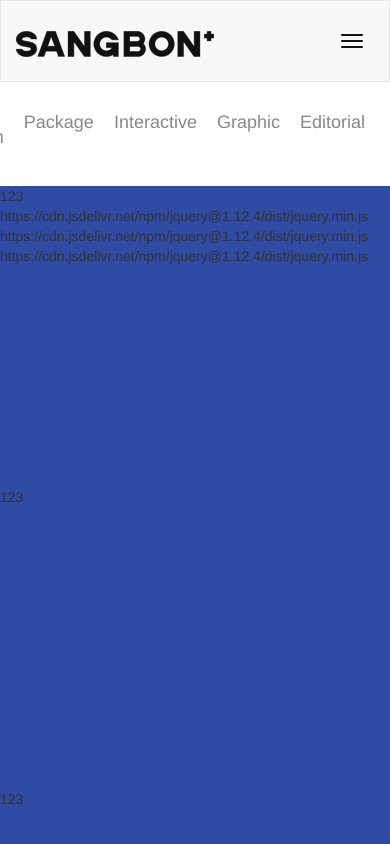
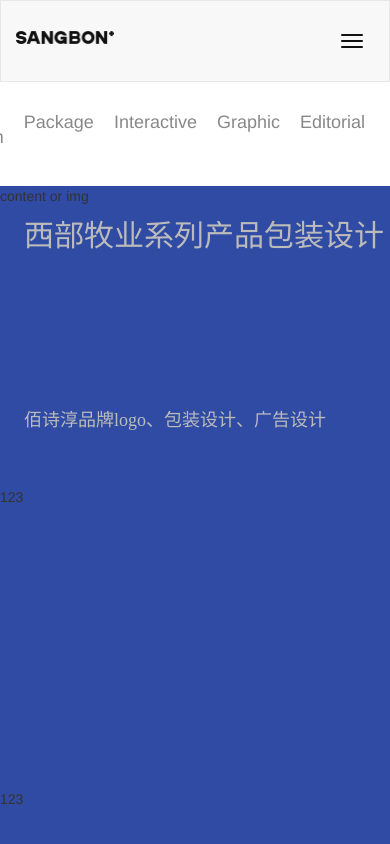
Before and after one commit to owlyme/shangbang, a website built with webpack: page src/html/case.html in a window 390 px wide. Shown: the top 844 px of the page. Built offline with nearby package versions, Linux system fonts and the light colour scheme; files whose address does not match are found by name.

Commit message:
start mobile

```diff
--- a/src/common/common.less
+++ b/src/common/common.less
@@ -114,6 +114,17 @@ a, a:hover{
 	}
 }
 
+
+.logo-pic1{
+	width: 198px;
+	height: 26px;
+}
+
+.logo-pic2{
+	width: 226px;
+	height: 30px;
+}
+
 .footer{
 	padding-top: 65px;
 	min-height: 366px;
@@ -150,3 +161,25 @@ a, a:hover{
 	}
 
 }
+
+@media (max-width: 768px) {
+	body{
+		width: 100vw;
+	}
+	.navbar-brand {
+    float: left;
+    height: 12.78vw;
+    padding: 30px 15px;
+    font-size: 18px;
+    line-height: 20px;
+	}
+	.logo-pic1{
+		width: 25.09vw;
+		height: 3.33vw;
+	}
+
+	.logo-pic2{
+		width: 25.09vw;
+		height: 3.33vw;
+	}
+}
--- a/src/css/case.less
+++ b/src/css/case.less
@@ -20,6 +20,7 @@
 }
 
 .banner-container {
+  position: relative;
   margin: 0px;
   .scale{
     padding-bottom: 77.3%;
@@ -37,6 +38,22 @@
   .banner-item {
     width: 100%;
     background-color: #304ba3;
+  }
+  .text-1 {
+    font-family: SourceHanSansCN-Regular;
+    font-size: 30px;
+    color: #bbbbbb;
+    position: absolute;
+    left: 24px;
+    top: 35px;
+  }
+  .text-2 {
+    font-family: SourceHanSansCN-Light;
+    font-size: 18px;
+    color: #bbbbbb;
+    position: absolute;
+    bottom: 42px;
+    left: 24px;
   }
 }
 
--- a/src/css/index.less
+++ b/src/css/index.less
@@ -24,15 +24,6 @@
 }
 
 
-.logo-pic1{
-	width: 198px;
-	height: 26px;
-}
-
-.logo-pic2{
-	width: 226px;
-	height: 30px;
-}
 
 .carousel{
 	height: 670px;
--- a/src/html/case.html
+++ b/src/html/case.html
@@ -45,7 +45,13 @@
         <div>
             <div class="row banner-container">
               <div class="col-md-4 col-sm-4 padding0">
-                <div class="banner-item scale">123 https://cdn.jsdelivr.net/npm/jquery@1.12.4/dist/jquery.min.js https://cdn.jsdelivr.net/npm/jquery@1.12.4/dist/jquery.min.js https://cdn.jsdelivr.net/npm/jquery@1.12.4/dist/jquery.min.js</div>
+                <div class="banner-item scale">
+                  <p class="text-1">西部牧业系列产品包装设计</p>
+                  <div>
+                      content or img
+                  </div>
+                  <p class="text-2">佰诗淳品牌logo、包装设计、广告设计</p>
+                </div>
               </div>
               <div class="col-md-4 col-sm-4 padding0">
                 <div class="banner-item scale">123</div>
@@ -54,7 +60,7 @@
                 <div class="banner-item scale">123</div>
               </div>
               <div class="col-md-4 col-sm-4 padding0">
-                <div class="banner-item scale">123 https://cdn.jsdelivr.net/npm/jquery@1.12.4/dist/jquery.min.js https://cdn.jsdelivr.net/npm/jquery@1.12.4/dist/jquery.min.js https://cdn.jsdelivr.net/npm/jquery@1.12.4/dist/jquery.min.js</div>
+                <div class="banner-item scale"></div>
               </div>
               <div class="col-md-4 col-sm-4 padding0">
                 <div class="banner-item scale">123</div>
@@ -63,7 +69,7 @@
                 <div class="banner-item scale">123</div>
               </div>
               <div class="col-md-4 col-sm-4 padding0">
-                  <div class="banner-item scale">123 https://cdn.jsdelivr.net/npm/jquery@1.12.4/dist/jquery.min.js https://cdn.jsdelivr.net/npm/jquery@1.12.4/dist/jquery.min.js https://cdn.jsdelivr.net/npm/jquery@1.12.4/dist/jquery.min.js</div>
+                  <div class="banner-item scale">123 </div>
                 </div>
                 <div class="col-md-4 col-sm-4 padding0">
                   <div class="banner-item scale">123</div>
```
